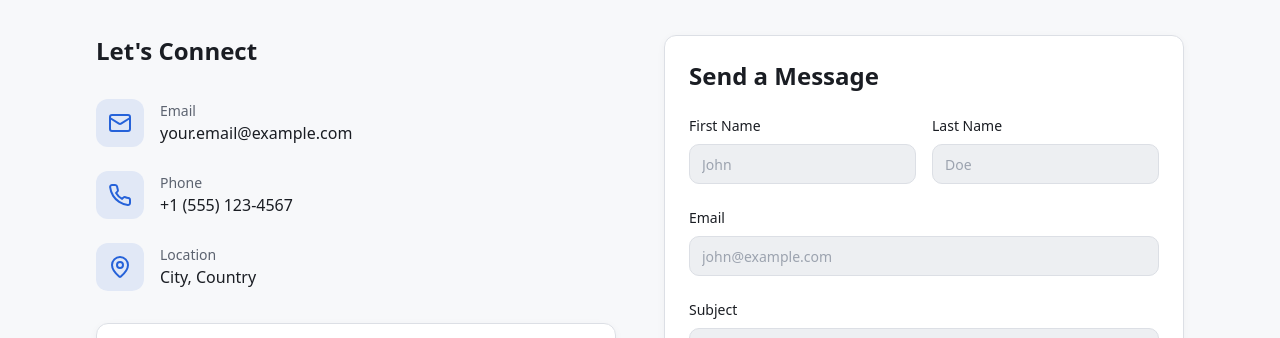
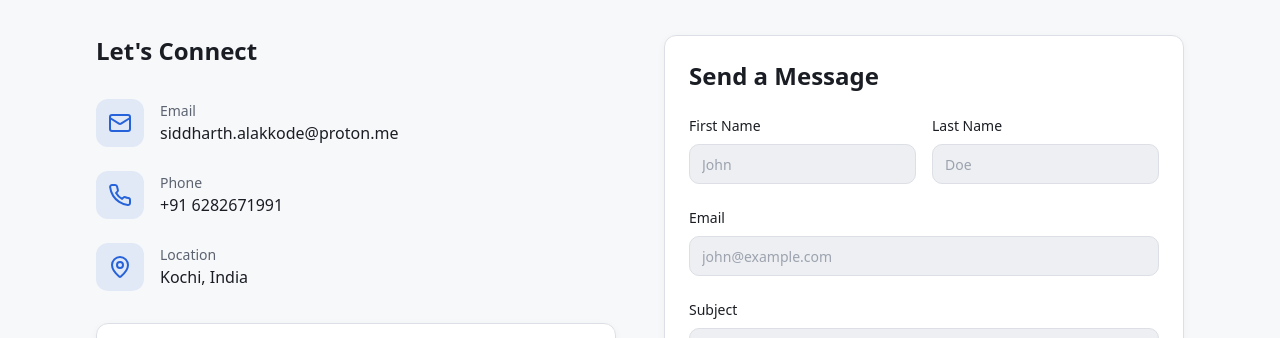
Before and after one commit to Symbian-Bro/Portfolio, a React (Vite) app: page / in a window 1280 px wide. Shown: the part 6360-6698 px from the top of the page. Built offline with nearby package versions, Linux system fonts and the light colour scheme.

Commit message:
Updated the ContactSection with email address, added the location URL and updated the email addresses in HeroSection with my newer email address.

```diff
--- a/src/components/portfolio/ContactSection.tsx
+++ b/src/components/portfolio/ContactSection.tsx
@@ -9,20 +9,20 @@ const ContactSection = () => {
     {
       icon: <Mail className="h-6 w-6" />,
       label: "Email",
-      value: "your.email@example.com",
-      href: "mailto:your.email@example.com"
+      value: "siddharth.alakkode@proton.me",
+      href: "mailto:siddharth.alakkode@proton.me"
     },
     {
       icon: <Phone className="h-6 w-6" />,
       label: "Phone",
-      value: "+1 (555) 123-4567",
-      href: "tel:+15551234567"
+      value: "+91 6282671991",
+      href: "tel:+916282671991"
     },
     {
       icon: <MapPin className="h-6 w-6" />,
       label: "Location",
-      value: "City, Country",
-      href: "#"
+      value: "Kochi, India",
+      href: "https://share.google/N8VcjRvVW1WRnXW2s"
     }
   ];
 
--- a/src/components/portfolio/HeroSection.tsx
+++ b/src/components/portfolio/HeroSection.tsx
@@ -36,7 +36,7 @@ const HeroSection = () => {
           <a href="https://github.com/symbian-bro" target="_blank"><Button size="lg" className="bg-primary hover:bg-primary/90 text-primary-foreground shadow-glow">
             View My Work
           </Button></a>
-          <a href="mailto:siddhubhai998@gmail.com"><Button variant="outline" size="lg" className="border-primary text-primary hover:bg-primary hover:text-primary-foreground">
+          <a href="mailto:siddharth.alakkode@proton.me"><Button variant="outline" size="lg" className="border-primary text-primary hover:bg-primary hover:text-primary-foreground">
             <Mail className="mr-2 h-4 w-4" />
             Get In Touch
           </Button></a>
@@ -84,7 +84,7 @@ const HeroSection = () => {
           <a href="https://www.linkedin.com/in/siddharth-k-p/" target="_blank" className="text-text-muted hover:text-primary transition-colors duration-300" title="LinkedIn">
             <Linkedin className="h-6 w-6" />
           </a>
-          <a href="mailto:siddhubhai998@gmail.com" className="text-text-muted hover:text-primary transition-colors duration-300" title="Email">
+          <a href="mailto:siddharth.alakkode@proton.me" className="text-text-muted hover:text-primary transition-colors duration-300" title="Email">
             <Mail className="h-6 w-6" />
           </a>
         </div>
```
